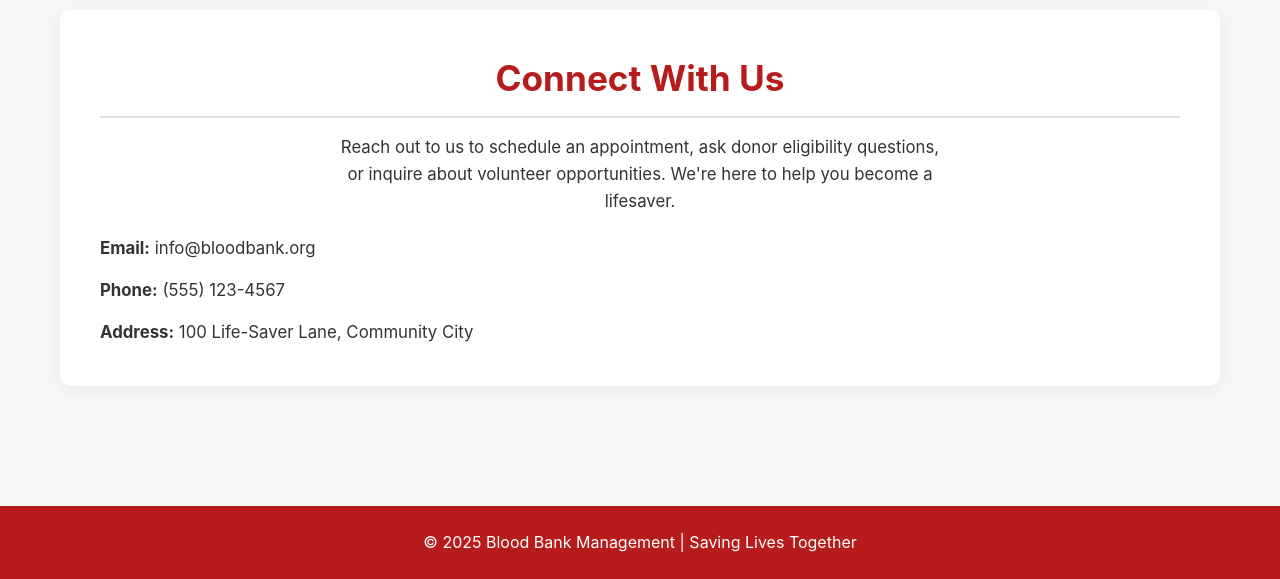
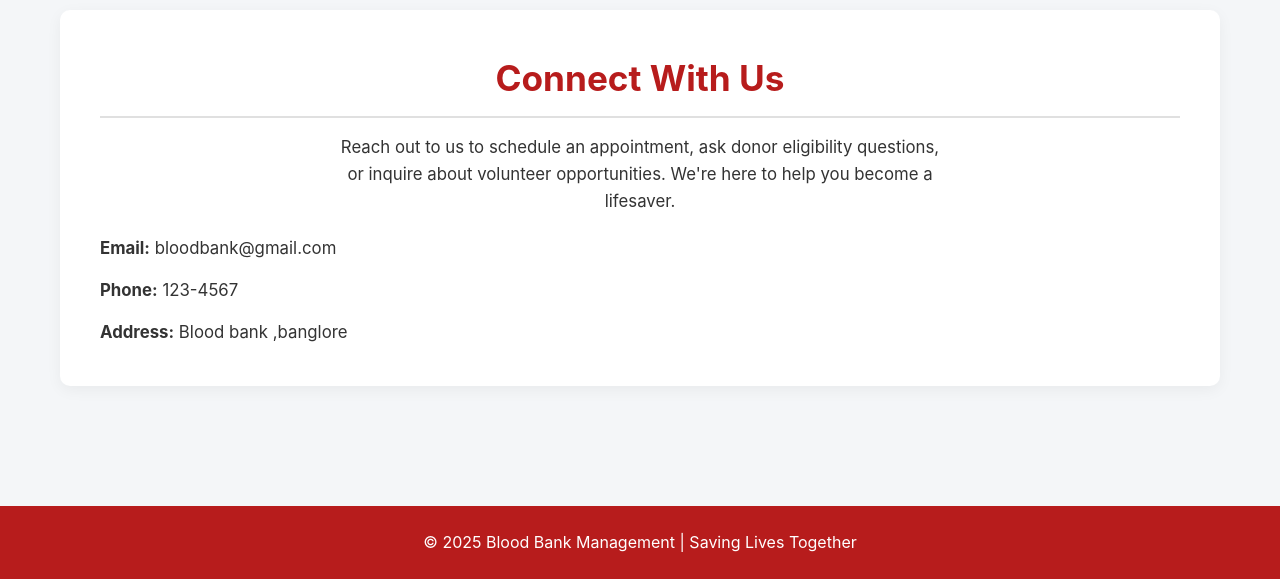
Before and after one commit to arathyrajeesh/blood-bank-management-django, a Django app: page / in a window 1280 px wide. Shown: the part 1388-1967 px from the top of the page. Run offline with Django 5.2, Linux system fonts and the light colour scheme; data comes from the database, SQL or seed files in the repository.

Commit message:
contact added

```diff
--- a/bloodmanager/templates/index.html
+++ b/bloodmanager/templates/index.html
@@ -302,9 +302,9 @@
         <h1>Connect With Us</h1>
         <p style="text-align: center; max-width: 600px; margin: 10px auto 20px;">Reach out to us to schedule an appointment, ask donor eligibility questions, or inquire about volunteer opportunities. We're here to help you become a lifesaver.</p>
         <div style="text-align: center;">
-            <p><strong>Email:</strong> info@bloodbank.org</p>
-            <p><strong>Phone:</strong> (555) 123-4567</p>
-            <p><strong>Address:</strong> 100 Life-Saver Lane, Community City</p>
+            <p><strong>Email:</strong> bloodbank@gmail.com</p>
+            <p><strong>Phone:</strong> 123-4567</p>
+            <p><strong>Address:</strong> Blood bank ,banglore</p>
         </div>
     </section>
 </main>
```
